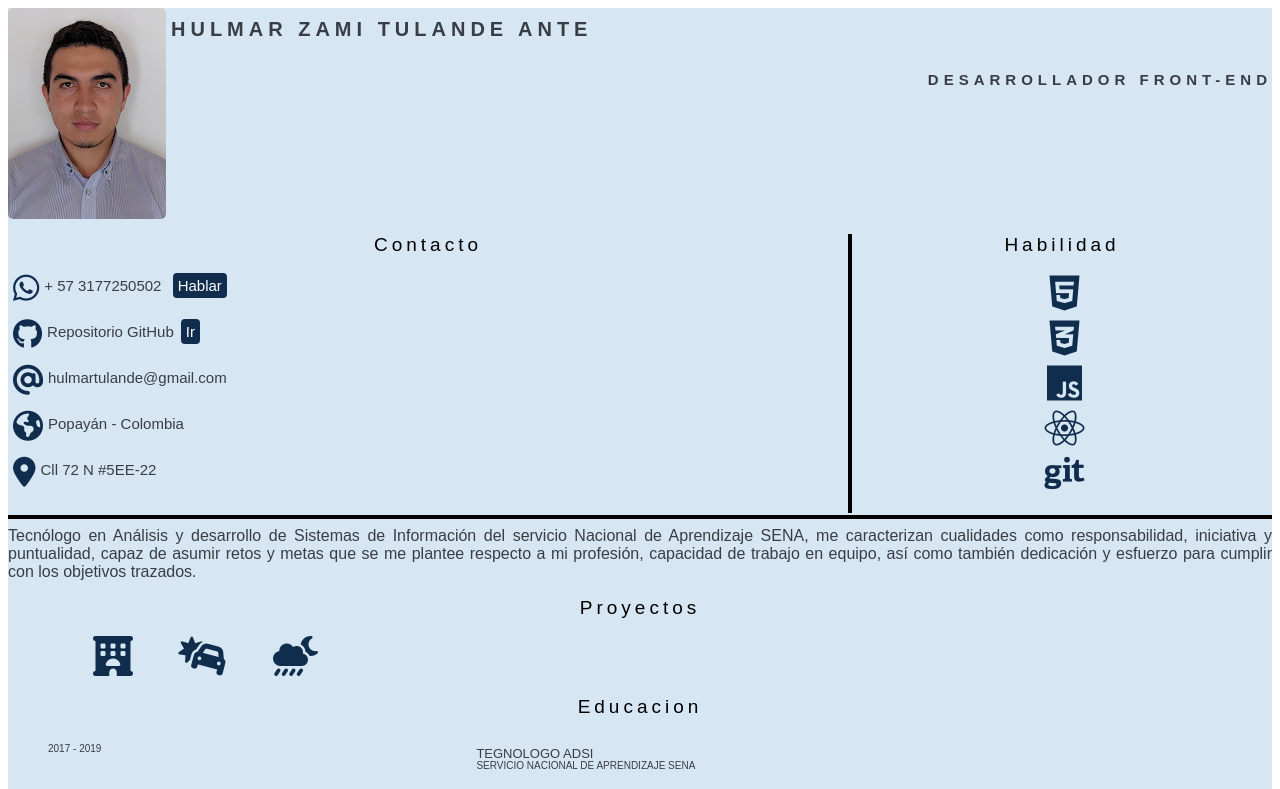
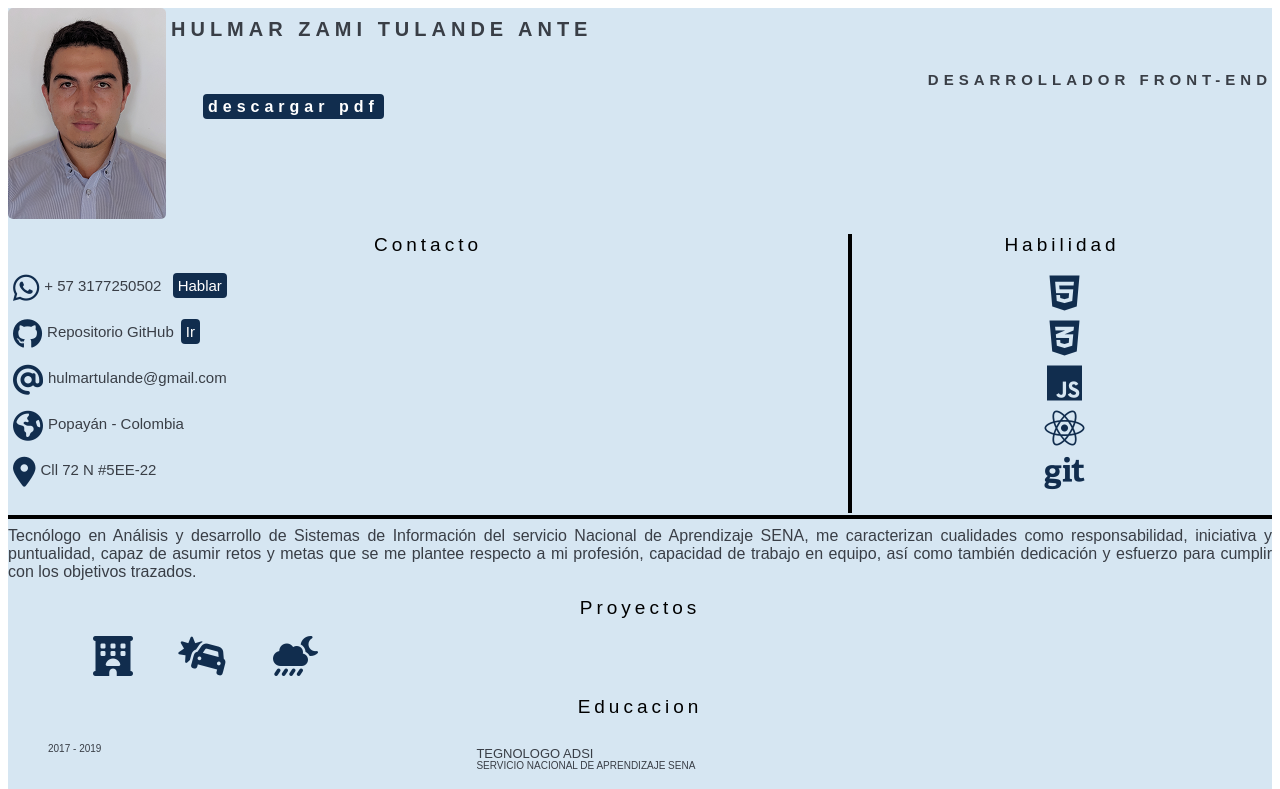
Before and after one commit to zamitulande/curriculum, a React (Vite) app: page / in a window 1280 px wide. Shown: the top 789 px of the page. Built offline with nearby package versions, Linux system fonts and the light colour scheme.

Commit message:
descarga

```diff
--- a/src/components/Header.jsx
+++ b/src/components/Header.jsx
@@ -1,5 +1,6 @@
 import React from 'react'
 import Foto from '../image/foto.png'
+import Pdf from '../image/cv-actualizado.pdf'
 
 const Header = () => {
   return (
@@ -8,6 +9,7 @@ const Header = () => {
         <div class="nombre_rol">
           <div class="nombre">HULMAR ZAMI TULANDE ANTE</div>
           <div class="rol">DESARROLLADOR FRONT-END</div>
+          <div class="descarga"> <a class="a_link" download={Pdf} href={Pdf}>descargar pdf</a></div>
         </div>
     </div>
   )
--- a/src/index.css
+++ b/src/index.css
@@ -154,3 +154,7 @@ color: #fff;
 .copy {
   text-align: center;
 }
+.descarga{
+  margin-top: 10px;
+ margin-left: 30px;
+}
```
Also changed, not shown: 1 other file (tests, documents, lock files or other folders).
